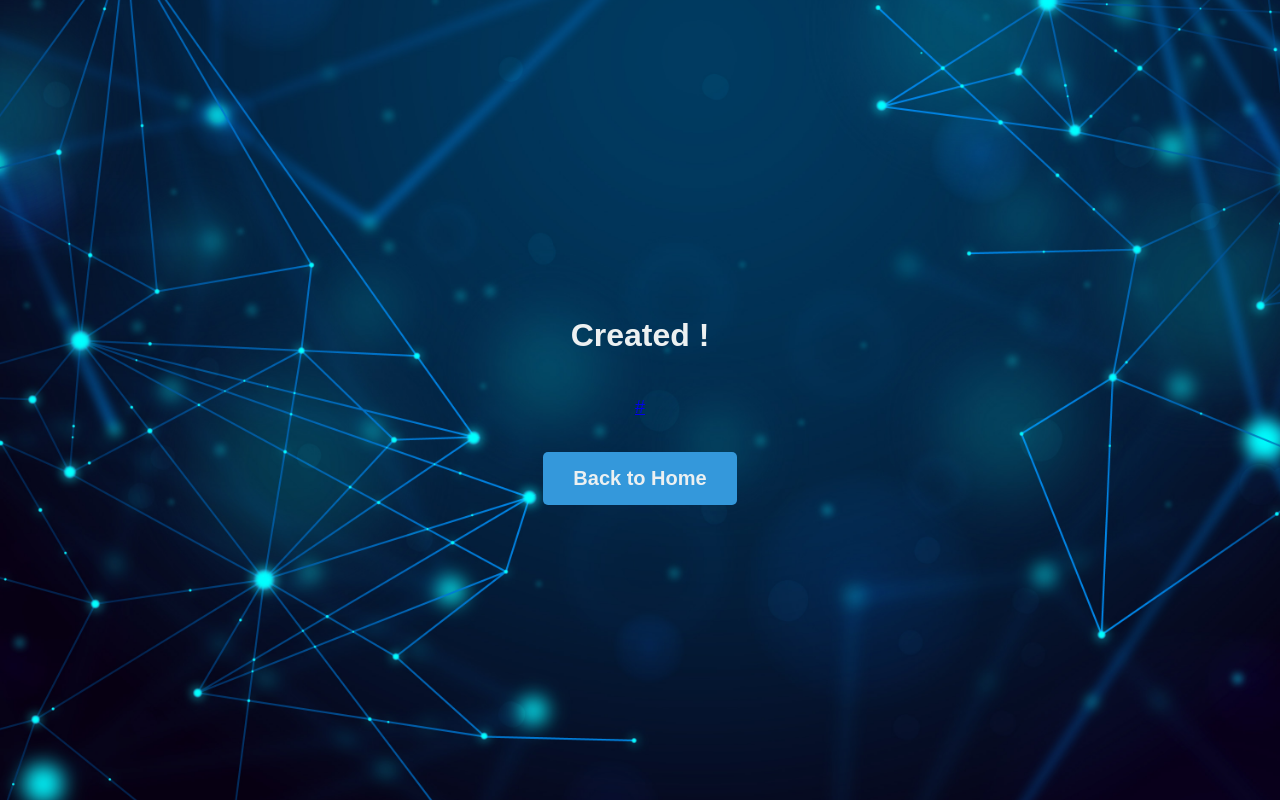
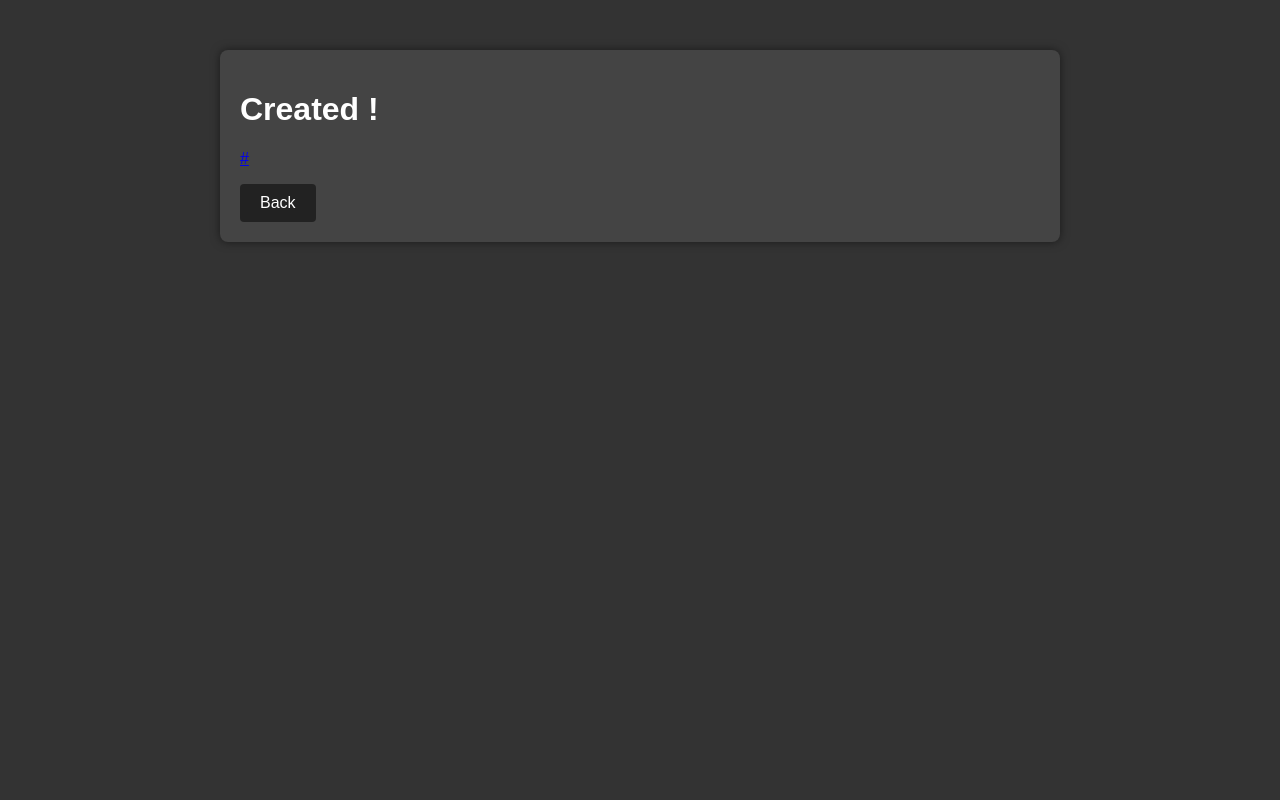
Before and after one commit to Rejoan2020/Url-shortener, a Django app: template shortener/templates/shortener/success.html in a window 1280 px wide. Run offline with Django 4.2, Linux system fonts and the light colour scheme; the template is opened without the code that fills it: most values are stand-ins (such as "Sample title", 1, 10 or a date in 2020).

Commit message:
front-end updated

```diff
--- a/shortener/templates/shortener/contact.html
+++ b/shortener/templates/shortener/contact.html
@@ -11,7 +11,6 @@
             font-family: Arial, sans-serif;
             margin: 20px 0px 100px 250px;
             line-height: 1.6;
-            background-image: url('../static/bg4.jpg');
             background-size: cover;
             background-position: center;
             color:white;
--- a/shortener/templates/shortener/styles.css
+++ b/shortener/templates/shortener/styles.css
@@ -9,7 +9,7 @@ html, body {
 }
 
 .centered-container {
-  text-align: center; /* Optional: Align text or inline elements within the container */
+  text-align: center;
   padding: 20px;
-  border: 1px solid #ccc; /* Optional: Add border for visibility */
+  border: 1px solid #ccc;
 }
--- a/shortener/templates/shortener/success.html
+++ b/shortener/templates/shortener/success.html
@@ -3,59 +3,65 @@
 <head>
     <meta charset="UTF-8">
     <meta name="viewport" content="width=device-width, initial-scale=1.0">
+    <title>Black and Grey Page with Button</title>
     <style>
         body {
             font-family: 'Arial', sans-serif;
-      background: url('static/bg4.jpg') center/cover;
-      color: #ecf0f1; /* Text color on top of the background image */
             margin: 0;
             padding: 0;
-      background-color: #f0f0f0;
-      color: #333;
-      display: flex;
-      flex-direction: column;
-      align-items: center;
-      justify-content: center;
-      height: 100vh;
+            background-color: #333;
+            color: #fff;
+        }
+
+        .container {
+            max-width: 800px;
+            margin: 50px auto;
+            padding: 20px;
+            background-color: #444;
+            border-radius: 8px;
+            box-shadow: 0 0 10px rgba(0, 0, 0, 0.5);
         }
 
         h1 {
-      color: #ecf0f1;
+            color: #fff;
         }
 
         p {
-      font-size: 18px;
-      line-height: 1.6;
-      color: #ecf0f1;
-      margin-bottom: 30px;
-      tex
+            color: #ccc;
         }
 
-    .cta-button {
-      display: inline-block;
-      background-color: #3498db;
-      color: #ecf0f1;
-      padding: 15px 30px;
-      text-decoration: none;
-      font-weight: bold;
-      font-size: 20px;
-      border-radius: 5px;
+        .back-button {
+          padding: 10px 20px;
+          font-size: 16px;
+          color: #fff;
+          background-color: rgb(0,0,0,.5);
+          border: none;
+          border-radius: 4px;
+          cursor: pointer;
           transition: background-color 0.3s ease;
       }
 
-    .cta-button:hover {
-      background-color: #2980b9;
+      .back-button:hover {
+          background-color: rgb(1,1,1,0);
+      }
+        .urlcolor{
+          color = white;
         }
     </style>
-  <title>Snapshort</title>
 </head>
 <body>
 
+    <div class="container">
         <h1>Created !</h1>
-<p>
-    <a href='{{object.get_short_url}}'>{{ object.get_short_url }} </a>
-</p>
-<a href="/" class="cta-button">Back to Home</a>
+        <p > <a  href='{object.get_short_url}'>{{ object.get_short_url }} </a></p>
+        <button class="back-button" onclick="goBack()">Back</button>
+
+      <script>
+          function goBack() {
+              window.history.back();
+          }
+      </script>
+    </div>
 
 </body>
 </html>
```
Also changed, not shown: shortener/templates/shortener/about.html (+4 -4 lines), shortener/templates/shortener/already_exists.html (+37 -35 lines), shortener/templates/shortener/home.html (+11 -39 lines), shortener/templates/shortener/services.html (+4 -18 lines), static/bg2.jpg (deleted), static/bg3.jpg (deleted), static/bg4.jpg (deleted). Lines whose indentation alone changed are shown as unchanged.
